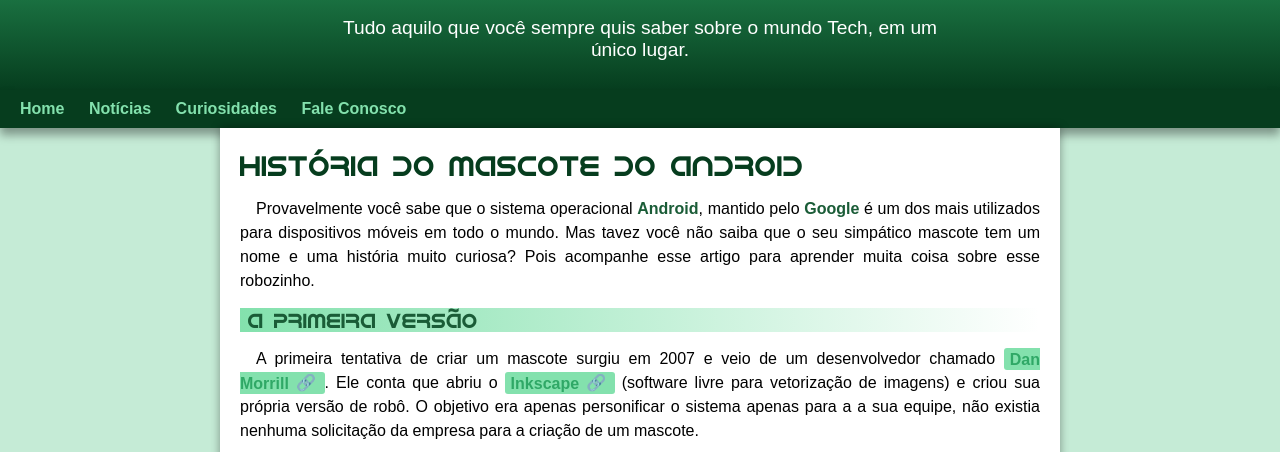
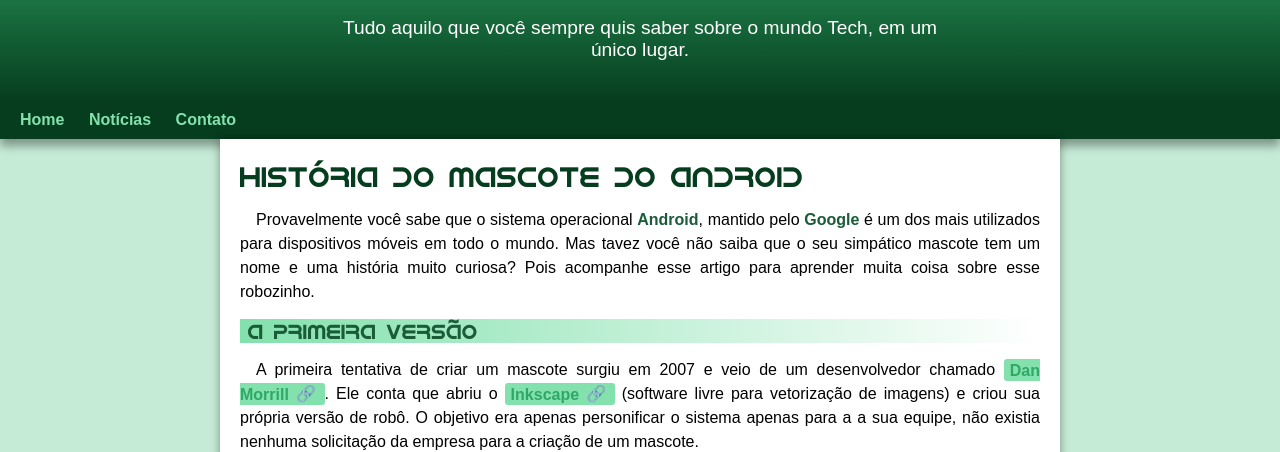
Before and after one commit to jluiiza/projeto-android, a plain HTML site: page index.html in a window 1280 px wide. Shown: the part 100-552 px from the top of the page. Drawn offline with Linux system fonts and the light colour scheme; a web font is replaced by a local one.

Commit message:
Problema de padding corrigido

```diff
--- a/index.html
+++ b/index.html
@@ -16,8 +16,8 @@
     <nav>
         <a href="#">Home</a>
         <a href="#">Notícias</a>
-        <a href="#">Curiosidades</a>
-        <a href="#">Fale Conosco</a>
+        <!-- <a href="#">Curiosidades</a> -->
+        <a href="#">Contato</a>
     </nav>
 
     <main>
--- a/styles/style.css
+++ b/styles/style.css
@@ -60,7 +60,7 @@ header > p {
     max-width: 600px;
     padding: 0px 10px;
     margin: auto;
-    margin-bottom: 20px;
+    padding-bottom: 40px;
 }
 
 nav {
```
